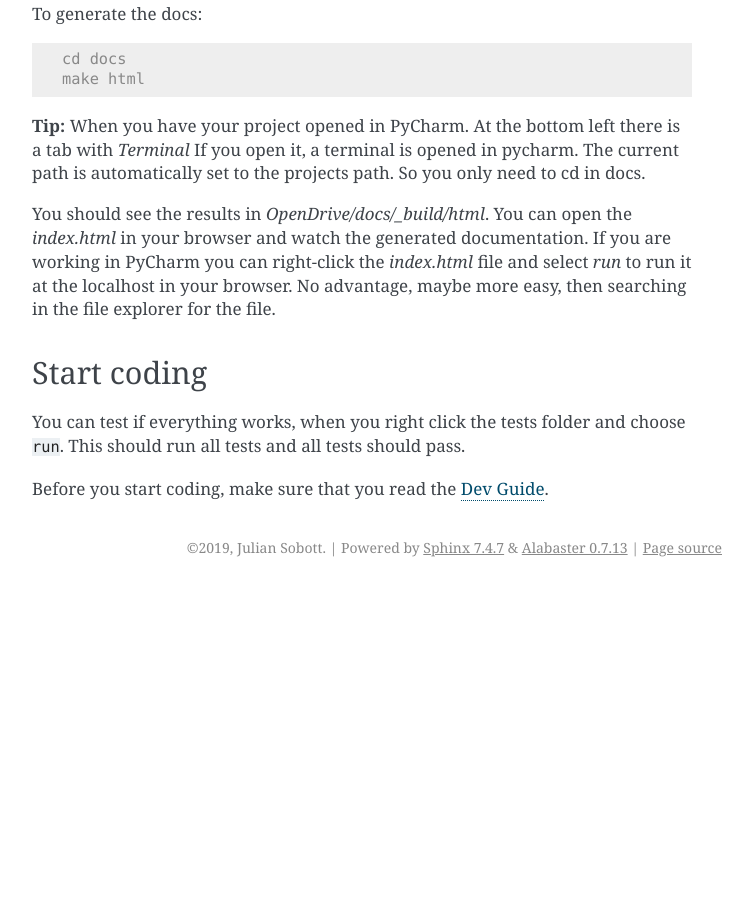
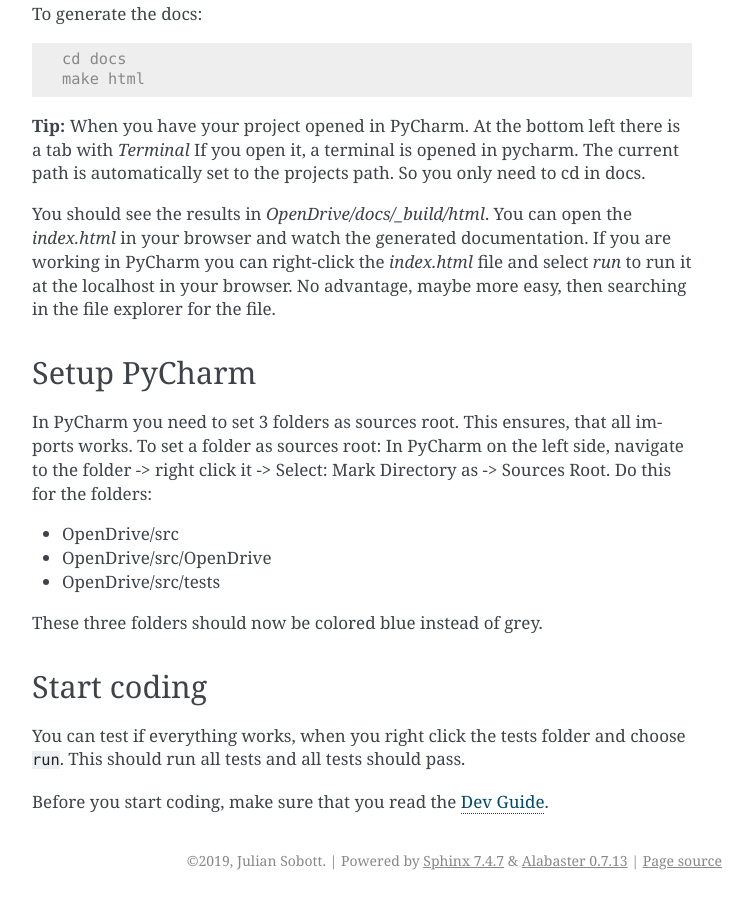
Before and after one commit to JulianSobott/OpenDrive, a Sphinx documentation site: the page built from docs/internal/getting_started.rst, in a window 1280 px wide and 900 px high, scrolled down 1191 px. Shown: the whole window, without its empty margins (388-1141 px from the left). Built offline with Sphinx 7.4.7, drawn with Linux system fonts in a browser that asks for light colours; before the commit the page ends 1778 px from its top, so only the background shows below that.

Commit message:
Add docs setup PyCharm in getting_started

```diff
--- a/docs/internal/getting_started.rst
+++ b/docs/internal/getting_started.rst
@@ -70,6 +70,20 @@ You can open the `index.html` in your browser and watch the generated documentat
 If you are working in PyCharm you can right-click the `index.html` file and select *run* to run it at the localhost in
 your browser. No advantage, maybe more easy, then searching in the file explorer for the file.
 
+Setup PyCharm
+--------------
+
+In PyCharm you need to set 3 folders as sources root. This ensures, that all imports works. To set a folder as
+sources root: In PyCharm on the left side, navigate to the folder -> right click it -> Select: Mark Directory as ->
+Sources Root.
+Do this for the folders:
+
+- OpenDrive/src
+- OpenDrive/src/OpenDrive
+- OpenDrive/src/tests
+
+These three folders should now be colored blue instead of grey.
+
 Start coding
 ---------------
 
```
